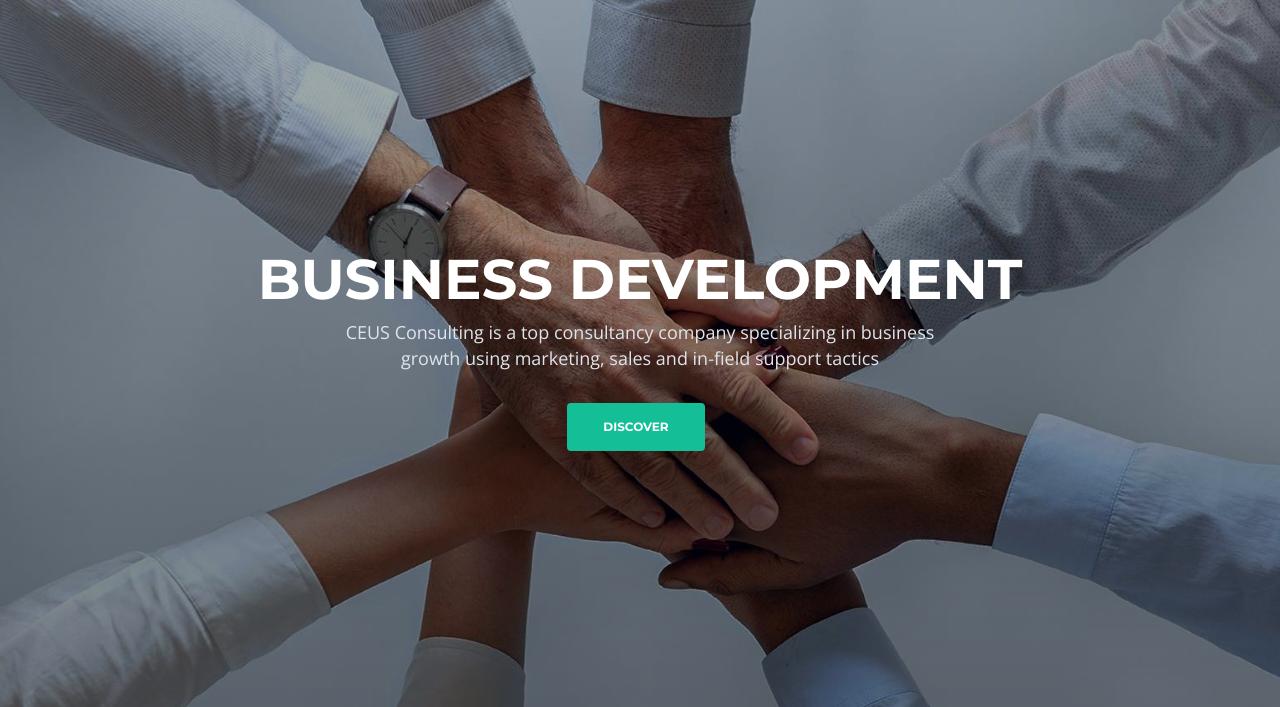
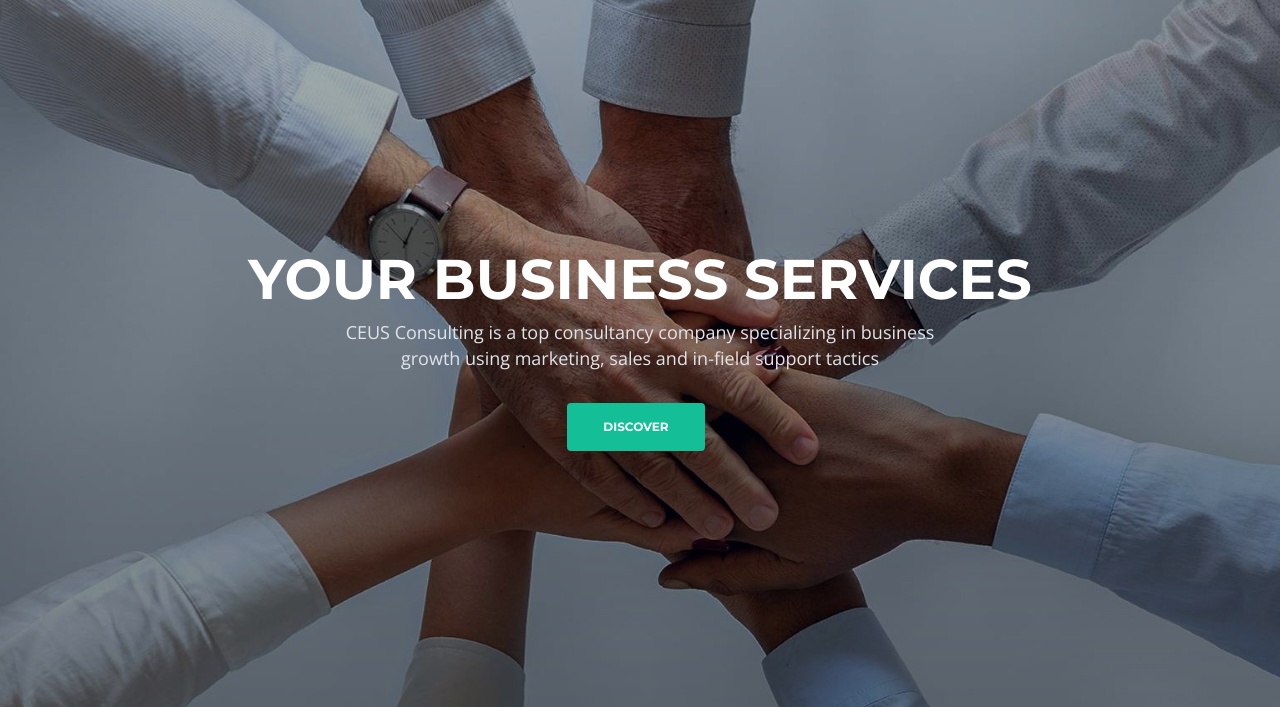
Before and after one commit to xdpapi60/xdpapi60.landing1.io, a plain HTML site: page index.html in a window 1280 px wide. Shown: the part 93-800 px from the top of the page. Drawn offline with nearby package versions, Linux system fonts and the light colour scheme.

Commit message:
js rotate

```diff
--- a/index.html
+++ b/index.html
@@ -119,7 +119,7 @@
                 <div class="row">
                     <div class="col-lg-12">
                         <div class="text-container">
-                              <h1>BUSINESS <span id="js-rotating">DEVELOPMENT, SERVICES, SOLUTIONS</span></h1>
+                              <h1>YOUR BUSINESS <span id="js-rotating">DEVELOPMENT, SERVICES, SOLUTIONS</span></h1>
                             <p class="p-heading p-large">CEUS Consulting is a top consultancy company specializing in business growth using marketing, sales and in-field support tactics</p>
                             <a class="btn-solid-lg page-scroll" href="#intro">DISCOVER</a>
                         </div>
--- a/js/scripts.js
+++ b/js/scripts.js
@@ -56,7 +56,7 @@
 		// An array of phrases to rotate are created based on this separator. Change it if you wish to separate the phrases differently (e.g. So Simple | Very Doge | Much Wow | Such Cool).
 		separator: ",",
 		// The delay between the changing of each phrase in milliseconds.
-		speed: 2000,
+		speed: 4000,
 		complete: function () {
 			// Called after the entrance animation is executed.
 		}
```
